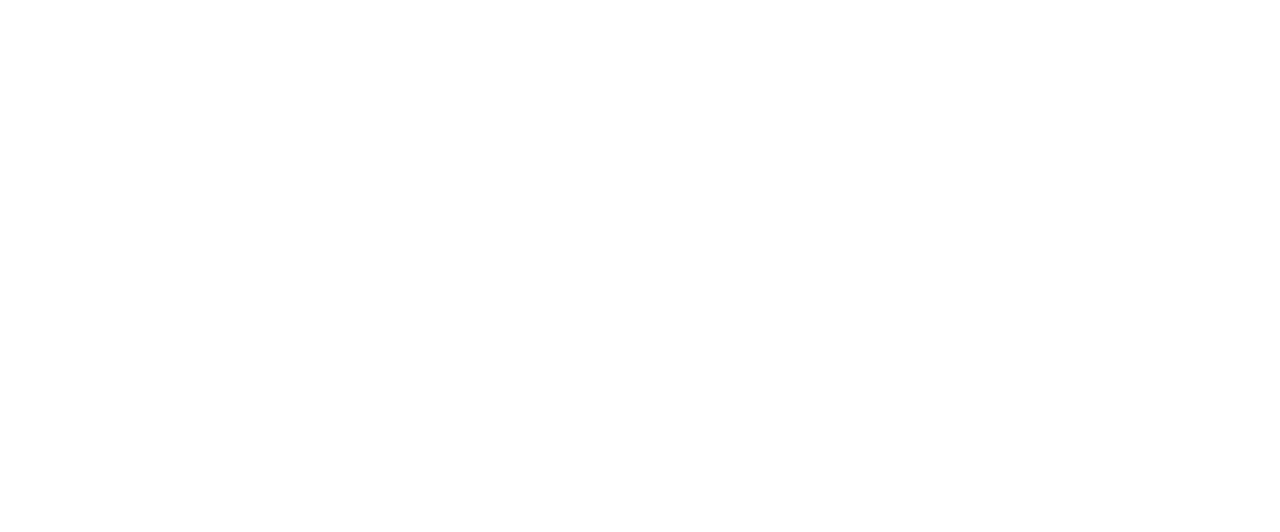
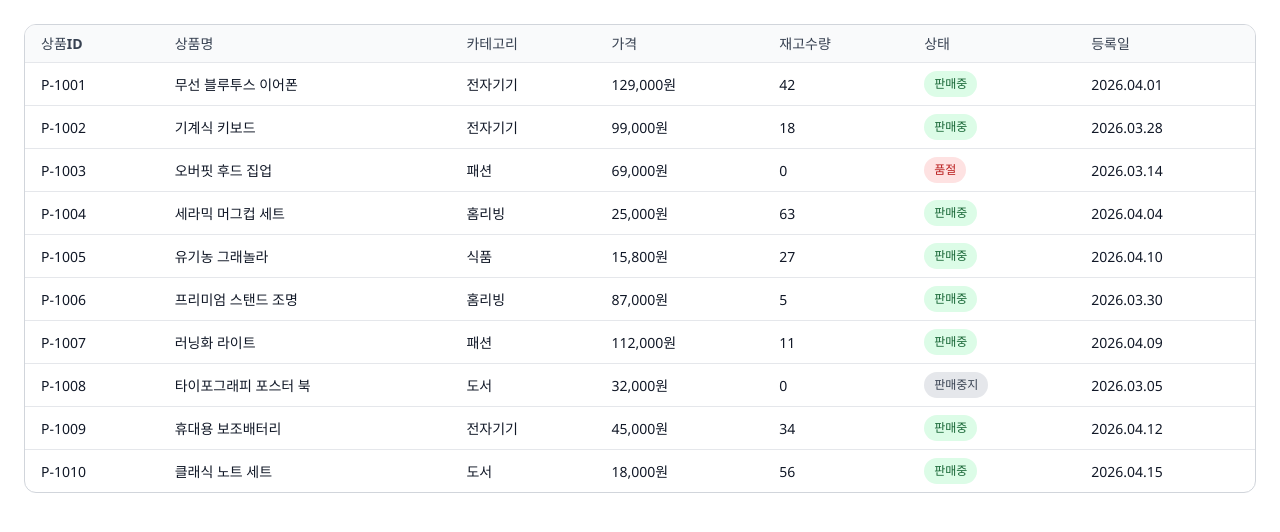
Before and after one commit to sascill/mission, a React (Vite) app: page / in a window 1280 px wide. Shown: the top 532 px of the page. Built offline with nearby package versions, Linux system fonts and the light colour scheme.

Commit message:
[Feature] 상품 테이블 컴포넌트 개발
인터페이스와 목데이터 사용 하여 렌더링 확인

```diff
--- a/src/app/App.tsx
+++ b/src/app/App.tsx
@@ -1,5 +1,7 @@
+import { ProductTable } from '../features/product-table/components/ProductTable'
+
 function App() {
-  return <></>
+  return <ProductTable />
 }
 
 export default App
--- /dev/null
+++ b/src/features/product-table/components/ProductTable.css
@@ -0,0 +1,75 @@
+.product-table {
+  padding: 24px;
+}
+
+.product-table__scroll {
+  overflow-x: auto;
+  border: 1px solid #d1d5db;
+  border-radius: 12px;
+  background-color: #ffffff;
+}
+
+.product-table__element {
+  width: 100%;
+  min-width: 760px;
+  border-collapse: collapse;
+}
+
+.product-table__element th,
+.product-table__element td {
+  padding: 8px 16px;
+  border-bottom: 1px solid #e5e7eb;
+  text-align: left;
+  font-size: 14px;
+}
+
+.product-table__element th {
+  background-color: #f9fafb;
+  color: #374151;
+  font-weight: 600;
+  white-space: nowrap;
+}
+
+.product-table__element td {
+  color: #111827;
+}
+
+.product-table__element tbody tr:last-child td {
+  border-bottom: 0;
+}
+
+.product-table__status {
+  display: inline-flex;
+  align-items: center;
+  padding: 4px 10px;
+  border-radius: 999px;
+  font-size: 12px;
+  font-weight: 600;
+  white-space: nowrap;
+}
+
+.product-table__status--active {
+  color: #166534;
+  background-color: #dcfce7;
+}
+
+.product-table__status--sold-out {
+  color: #b91c1c;
+  background-color: #fee2e2;
+}
+
+.product-table__status--inactive {
+  color: #374151;
+  background-color: #e5e7eb;
+}
+
+@media (max-width: 768px) {
+  .product-table {
+    padding: 16px;
+  }
+
+  .product-table__element th,
+  .product-table__element td {
+    padding: 14px 12px;
+  }
+}
--- /dev/null
+++ b/src/features/product-table/components/ProductTable.tsx
@@ -0,0 +1,60 @@
+import { products } from '../data/products'
+import type { ProductStatus } from '../types/product'
+import './ProductTable.css'
+
+const priceFormatter = new Intl.NumberFormat('ko-KR')
+
+const formatPrice = (price: number) => `${priceFormatter.format(price)}원`
+
+const formatDate = (createdAt: string) => createdAt.replaceAll('-', '.')
+
+const getStatusClassName = (status: ProductStatus) => {
+  if (status === '품절') {
+    return 'product-table__status product-table__status--sold-out'
+  }
+
+  if (status === '판매중지') {
+    return 'product-table__status product-table__status--inactive'
+  }
+
+  return 'product-table__status product-table__status--active'
+}
+
+export function ProductTable() {
+  return (
+    <section className="product-table">
+      <div className="product-table__scroll">
+        <table className="product-table__element">
+          <thead>
+            <tr>
+              <th scope="col">상품ID</th>
+              <th scope="col">상품명</th>
+              <th scope="col">카테고리</th>
+              <th scope="col">가격</th>
+              <th scope="col">재고수량</th>
+              <th scope="col">상태</th>
+              <th scope="col">등록일</th>
+            </tr>
+          </thead>
+          <tbody>
+            {products.map((product) => (
+              <tr key={product.id}>
+                <td>{product.id}</td>
+                <td>{product.name}</td>
+                <td>{product.category}</td>
+                <td>{formatPrice(product.price)}</td>
+                <td>{product.stock}</td>
+                <td>
+                  <span className={getStatusClassName(product.status)}>
+                    {product.status}
+                  </span>
+                </td>
+                <td>{formatDate(product.createdAt)}</td>
+              </tr>
+            ))}
+          </tbody>
+        </table>
+      </div>
+    </section>
+  )
+}
```
